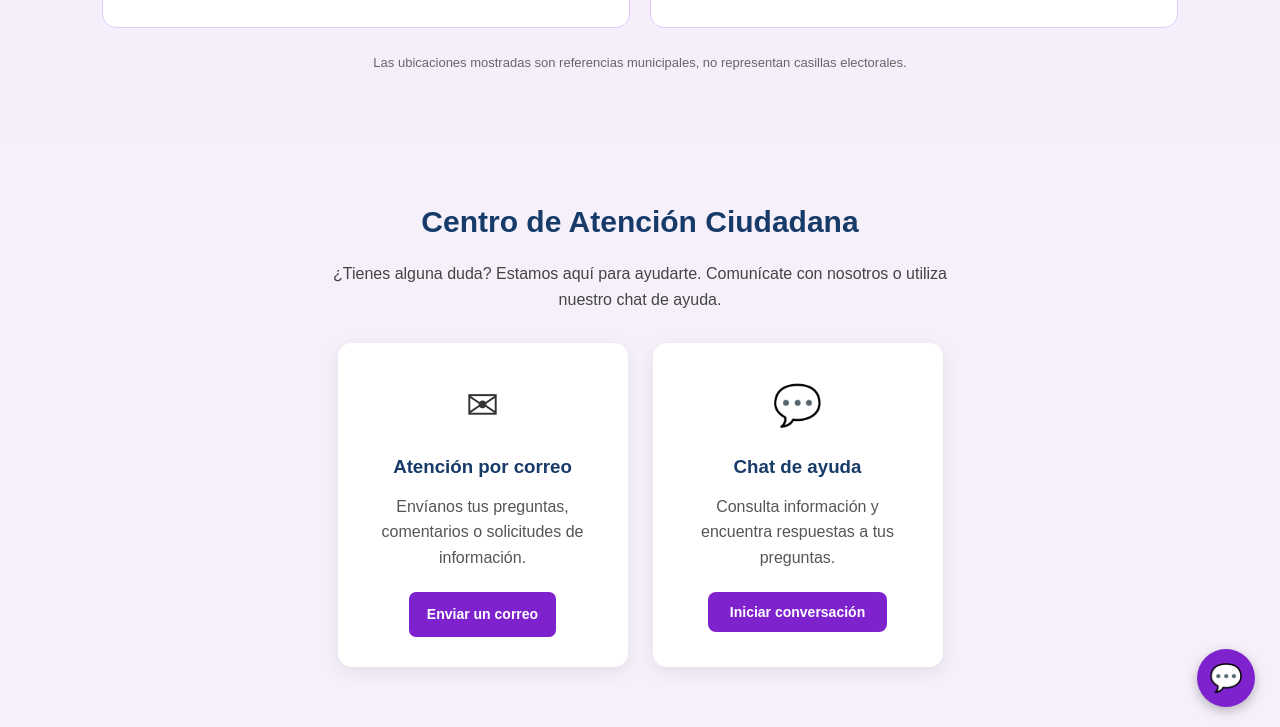
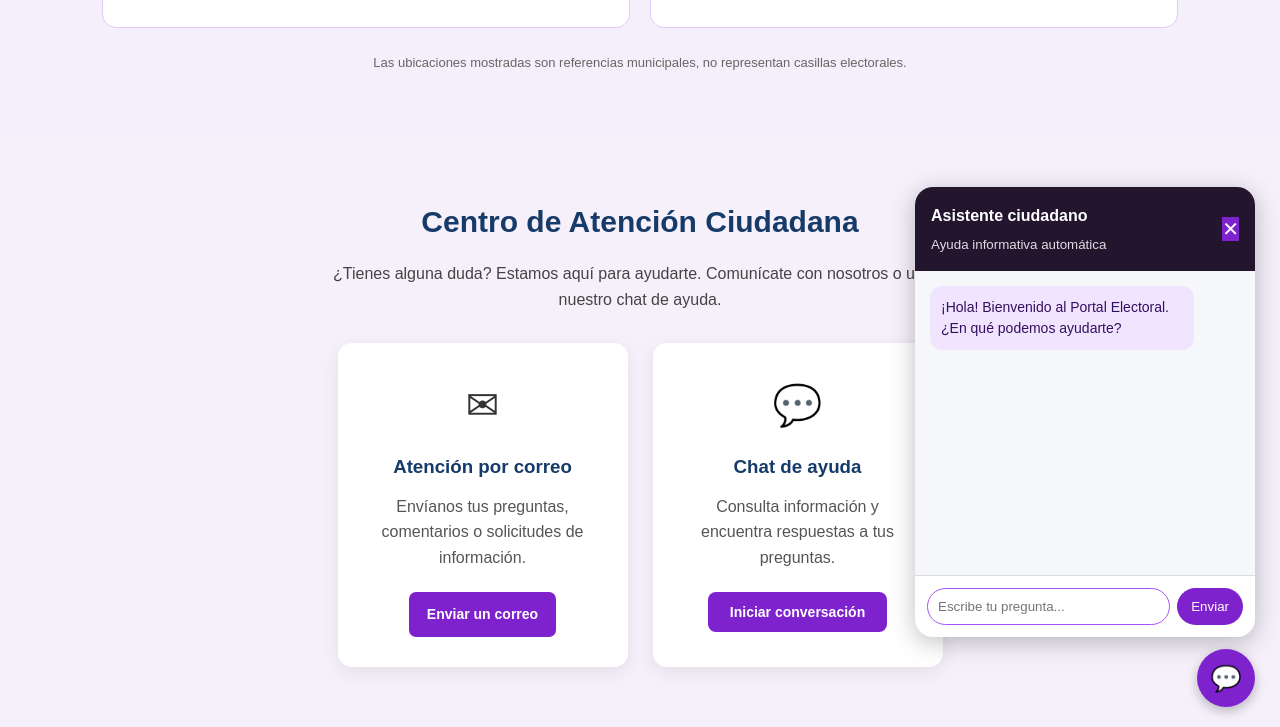
Before and after one commit to saidcodigo/proyectopagina, a plain HTML site: page index.html in a window 1280 px wide. Both pictures are taken after a click on the button "Iniciar conversación". Shown: the part 5709-6436 px from the top of the page. Drawn offline with nearby package versions, Linux system fonts and the light colour scheme.

Commit message:
Add files via upload

```diff
--- a/index.html
+++ b/index.html
@@ -530,11 +530,12 @@ href="https://unpkg.com/leaflet@1.9.4/dist/leaflet.css">
 
 </div>
 
-<!-- BOTON FLOTANTE -->
+<!-- BOTÓN FLOTANTE -->
 <button class="chat-flotante" onclick="abrirChat()">
     💬
 </button>
 
+<script src="js/chatbot.js"></script>
 
 </body>
 </html>
--- /dev/null
+++ b/js/chatbot.js
@@ -0,0 +1,92 @@
+
+document.addEventListener("DOMContentLoaded", function () {
+
+    const ventanaChat = document.getElementById("chatVentana");
+    const mensajesChat = document.getElementById("chatMensajes");
+    const campoMensaje = document.getElementById("mensajeUsuario");
+
+    // Comprobar que existen los elementos
+    if (!ventanaChat || !mensajesChat || !campoMensaje) {
+        console.error("No se encontraron los elementos del chat.");
+        return;
+    }
+
+    // Abrir chat
+    window.abrirChat = function () {
+        ventanaChat.style.display = "flex";
+        campoMensaje.focus();
+    };
+
+    // Cerrar chat
+    window.cerrarChat = function () {
+        ventanaChat.style.display = "none";
+    };
+
+    // Agregar mensajes
+    function agregarMensaje(texto, tipo) {
+        const mensaje = document.createElement("div");
+
+        mensaje.classList.add("mensaje", tipo);
+        mensaje.textContent = texto;
+
+        mensajesChat.appendChild(mensaje);
+        mensajesChat.scrollTop = mensajesChat.scrollHeight;
+    }
+
+    // Respuestas automáticas
+    function obtenerRespuesta(pregunta) {
+
+        const texto = pregunta.toLowerCase();
+
+        if (texto.includes("hola")) {
+            return "¡Hola! Bienvenido al Portal Electoral. ¿En qué puedo ayudarte?";
+        }
+
+        if (texto.includes("votar") || texto.includes("voto")) {
+            return "Votar es un derecho ciudadano. Puedes consultar información oficial en https://www.ine.mx/";
+        }
+
+        if (texto.includes("democracia")) {
+            return "La democracia permite que la ciudadanía participe en las decisiones públicas.";
+        }
+
+        if (texto.includes("elecciones") || texto.includes("fecha")) {
+            return "Consulta nuestro Calendario Electoral y verifica las fechas oficiales en el INE.";
+        }
+
+        if (texto.includes("atizapan") || texto.includes("nicolas romero")) {
+            return "Puedes consultar las ubicaciones de estos municipios en la sección Explora tu zona.";
+        }
+
+        if (texto.includes("credencial") || texto.includes("ine")) {
+            return "Para consultar trámites de tu credencial para votar, visita https://www.ine.mx/";
+        }
+
+        if (texto.includes("ayuda") || texto.includes("contacto")) {
+            return "Puedes escribirnos desde la sección Atención Ciudadana.";
+        }
+
+        return "No encontré una respuesta. Intenta preguntarme sobre votación, democracia, elecciones o credencial del INE.";
+    }
+
+    // Enviar mensaje
+    window.enviarMensaje = function (event) {
+
+        event.preventDefault();
+
+        const pregunta = campoMensaje.value.trim();
+
+        if (!pregunta) return;
+
+        agregarMensaje(pregunta, "usuario");
+
+        campoMensaje.value = "";
+
+        setTimeout(function () {
+            agregarMensaje(obtenerRespuesta(pregunta), "bot");
+        }, 500);
+    };
+
+    console.log("Chatbot iniciado correctamente.");
+
+});
--- a/style.css
+++ b/style.css
@@ -1405,3 +1405,144 @@ textarea:focus {
     height: 100%;
     display: block;
 }
+
+/* VENTANA DEL CHAT */
+
+.chat-ventana {
+    display: none;
+    flex-direction: column;
+    position: fixed;
+    bottom: 90px;
+    right: 25px;
+    width: 340px;
+    height: 450px;
+    background: white;
+    border-radius: 18px;
+    overflow: hidden;
+    box-shadow: 0 5px 25px rgba(0,0,0,0.25);
+    z-index: 9999;
+}
+
+/* ENCABEZADO */
+
+.chat-encabezado {
+    background: #7920c9;
+    color: white;
+    padding: 16px;
+    display: flex;
+    justify-content: space-between;
+    align-items: center;
+}
+
+.cerrar-chat {
+    background: transparent;
+    color: white;
+    border: none;
+    cursor: pointer;
+    font-size: 20px;
+}
+
+/* MENSAJES */
+
+.chat-mensajes {
+    flex: 1;
+    padding: 15px;
+    overflow-y: auto;
+    display: flex;
+    flex-direction: column;
+    gap: 12px;
+}
+
+.mensaje {
+    padding: 11px;
+    border-radius: 12px;
+    max-width: 85%;
+    overflow-wrap: anywhere;
+}
+
+.bot {
+    background: #f0e4ff;
+    color: #35105f;
+    align-self: flex-start;
+}
+
+.usuario {
+    background: #7920c9;
+    color: white;
+    align-self: flex-end;
+}
+
+/* ESCRITURA */
+
+.chat-escritura {
+    display: flex;
+    padding: 12px;
+    gap: 7px;
+    border-top: 1px solid #ddd;
+}
+
+.chat-escritura input {
+    width: 100%;
+    min-width: 0;
+    padding: 10px;
+    border: 1px solid #ccc;
+    border-radius: 20px;
+}
+
+.chat-escritura button {
+    background: #7920c9;
+    color: white;
+    border: none;
+    padding: 10px 14px;
+    border-radius: 20px;
+    cursor: pointer;
+}
+
+/* BOTON FLOTANTE */
+
+.chat-flotante {
+    position: fixed;
+    bottom: 20px;
+    right: 25px;
+    width: 58px;
+    height: 58px;
+    border-radius: 50%;
+    background: #7920c9;
+    color: white;
+    border: none;
+    font-size: 25px;
+    cursor: pointer;
+    z-index: 10000;
+}
+
+@media (max-width: 450px) {
+    .chat-ventana {
+        width: calc(100% - 24px);
+        right: 12px;
+        bottom: 85px;
+        height: 420px;
+    }
+}
+.chat-ventana {
+    display: none;
+    flex-direction: column;
+    position: fixed;
+    bottom: 90px;
+    right: 25px;
+    width: 340px;
+    height: 450px;
+    background: white;
+    border-radius: 18px;
+    overflow: hidden;
+    box-shadow: 0 5px 25px rgba(0,0,0,.25);
+    z-index: 9999;
+}
+
+.chat-mensajes {
+    flex: 1;
+    overflow-y: auto;
+    display: flex;
+    flex-direction: column;
+    gap: 12px;
+    padding: 15px;
+}
```
